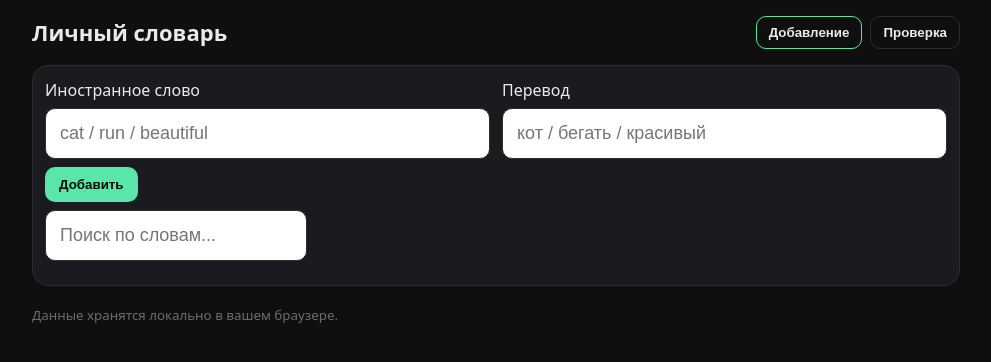
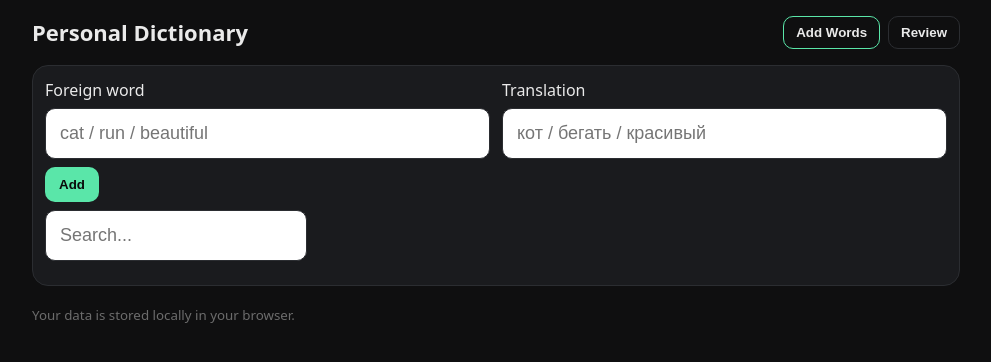
Before and after one commit to Andrii12121991/tg-vocab-miniapp, a website: page index.html in a window 1280 px wide. Shown: the whole page, without its empty margins (144-1135 px from the left). Drawn offline with Linux system fonts and the light colour scheme.

Commit message:
Update index.html

```diff
--- a/index.html
+++ b/index.html
@@ -1,19 +1,19 @@
 <!doctype html>
-<html lang="ru">
+<html lang="en">
 <head>
   <meta charset="utf-8" />
   <meta name="viewport" content="width=device-width, initial-scale=1" />
-  <title>Личный словарь</title>
+  <title>Personal Dictionary</title>
   <script src="https://telegram.org/js/telegram-web-app.js"></script>
   <link rel="stylesheet" href="style.css" />
 </head>
 <body>
   <div id="app">
     <header>
-      <h1>Личный словарь</h1>
+      <h1>Personal Dictionary</h1>
       <div class="mode-switch">
-        <button id="mode-add" class="active">Добавление</button>
-        <button id="mode-review">Проверка</button>
+        <button id="mode-add" class="active">Add Words</button>
+        <button id="mode-review">Review</button>
       </div>
     </header>
 
@@ -22,21 +22,21 @@
       <form id="add-form">
         <div class="row">
           <label>
-            Иностранное слово
+            Foreign word
             <input id="foreign" type="text" placeholder="cat / run / beautiful" required />
           </label>
           <label>
-            Перевод
+            Translation
             <input id="native" type="text" placeholder="кот / бегать / красивый" required />
           </label>
         </div>
         <div class="row actions">
-          <button type="submit">Добавить</button>
+          <button type="submit">Add</button>
         </div>
       </form>
 
       <div class="list-tools">
-        <input id="search" type="text" placeholder="Поиск по словам..." />
+        <input id="search" type="text" placeholder="Search..." />
       </div>
 
       <ul id="list" class="list"></ul>
@@ -45,15 +45,15 @@
     <!-- Review mode -->
     <section id="review-section" class="card hidden">
       <div class="row">
-        <button id="shuffle">Перемешать</button>
-        <!-- Тумблер режима: справа = Перевод (по умолчанию), слева = Значение -->
-        <div id="review-toggle" class="rev-toggle" aria-label="Переключить режим"></div>
+        <button id="shuffle">Shuffle</button>
+        <!-- Toggle: right = Translation (default), left = Meaning -->
+        <div id="review-toggle" class="rev-toggle" aria-label="Switch mode"></div>
       </div>
       <ul id="review-list" class="list"></ul>
     </section>
 
     <footer>
-      <small>Данные хранятся локально в вашем браузере.</small>
+      <small>Your data is stored locally in your browser.</small>
     </footer>
   </div>
   <script src="app.js"></script>
```
